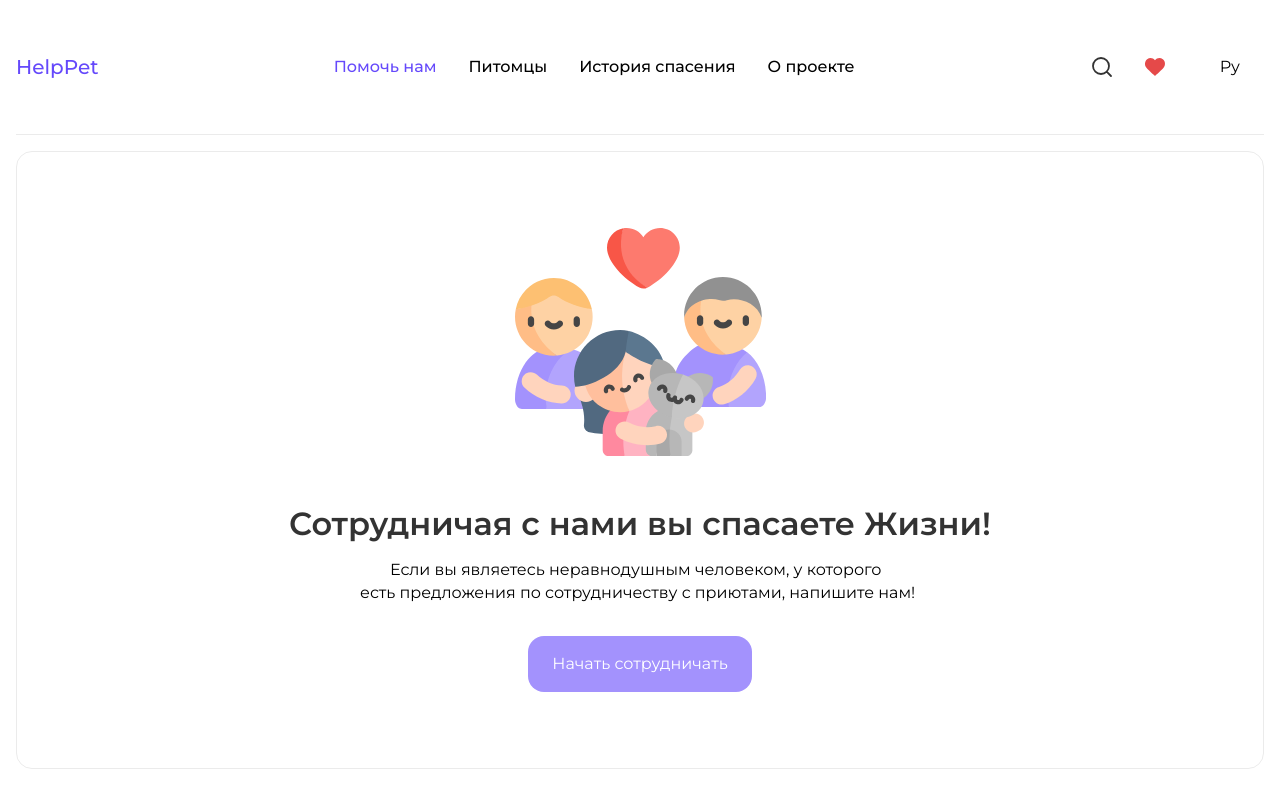
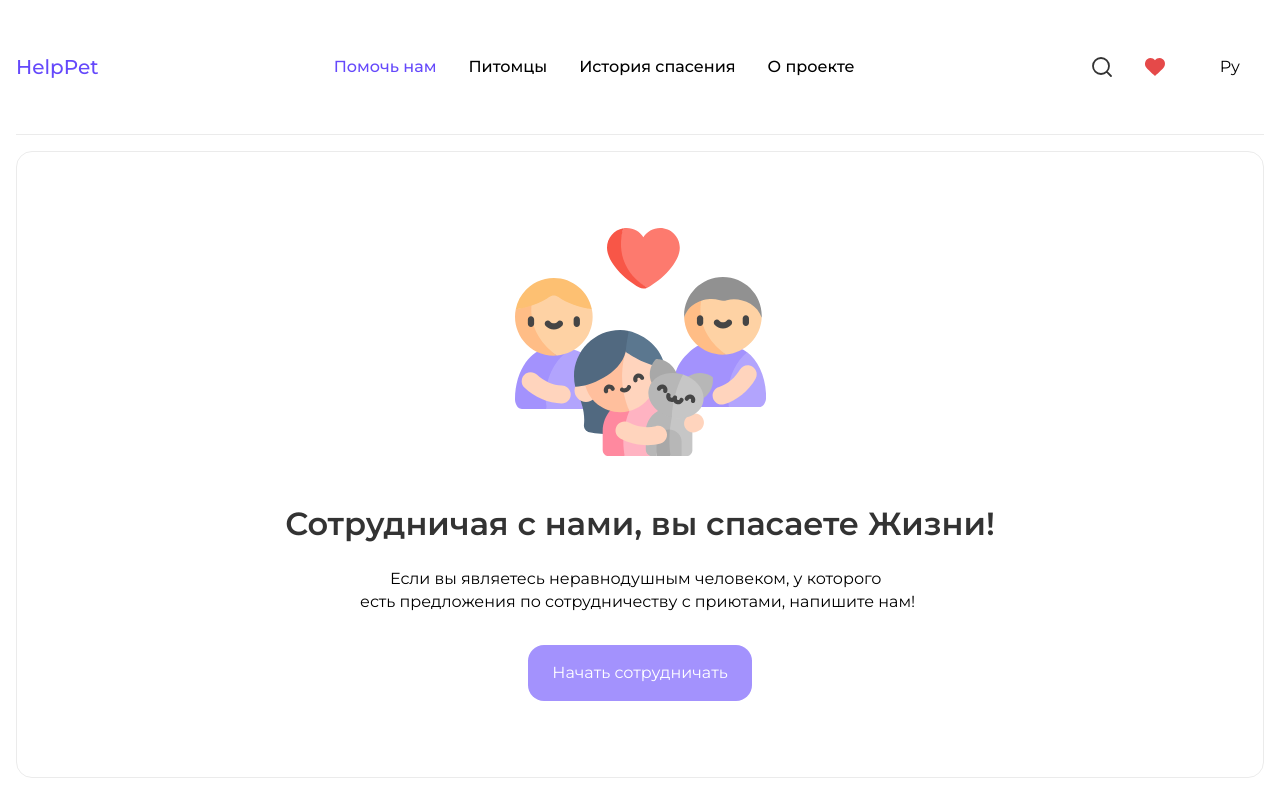
Before and after one commit to Sandbox-pets-shelter/pets-shelter, a React (Create React App) app: page / in a window 1280 px wide. Shown: the top 800 px of the page. Built offline with nearby package versions, Linux system fonts and the light colour scheme.

Commit message:
fix: fix styles and locale

```diff
--- a/src/components/ui/BaseButton/styles.module.scss
+++ b/src/components/ui/BaseButton/styles.module.scss
@@ -12,15 +12,20 @@
   &_filled-primary {
     background-color: $primary;
     color: $white;
+    transition: all $transition;
+
     .icon {
       background-color: $white;
     }
+
     &:hover {
       background-color: $primary-dark;
     }
+
     &:active {
       background-color: $primary;
     }
+
     &:disabled {
       background-color: $grey;
     }
@@ -29,24 +34,30 @@
   &_filled-accent {
     background-color: $accent;
     color: $white;
+
     .icon {
       background-color: $white;
     }
+
     &:hover {
       background-color: $white;
       color: $accent;
       box-shadow: 0 0 4px 2px $grey;
+
       .icon {
         background-color: $accent;
       }
     }
+
     &:active {
       box-shadow: 0 0 2px 1px $grey;
     }
+
     &:disabled {
       background-color: $grey;
       color: $white;
       box-shadow: none;
+
       .icon {
         background-color: $grey;
       }
@@ -57,23 +68,29 @@
     background-color: $white;
     color: $primary;
     border: 1px solid $primary;
+
     .icon {
       background-color: $primary;
     }
+
     &:hover {
       background-color: $primary;
       color: $white;
+
       .icon {
         background-color: $white;
       }
     }
+
     &:active {
       background-color: $primary-dark;
     }
+
     &:disabled {
       border-color: $accent;
       background-color: $white;
       color: $accent;
+
       .icon {
         background-color: $grey;
       }
@@ -84,19 +101,24 @@
     background-color: $white;
     border: 1px solid $accent;
     color: $accent;
+
     .icon {
       background-color: $accent;
     }
+
     &:hover {
       background-color: $accent-light;
     }
+
     &:active {
       background-color: $white;
     }
+
     &:disabled {
       border-color: $grey;
       background-color: $grey-light;
       color: $grey;
+
       .icon {
         background-color: $grey;
       }
--- a/src/locale/ru.ts
+++ b/src/locale/ru.ts
@@ -33,7 +33,7 @@ export const ru = {
       twitter: 'twitter icon'
     },
     cooperation: {
-      title: 'Сотрудничая с нами вы спасаете Жизни!',
+      title: 'Сотрудничая с нами, вы спасаете Жизни!',
       subtitle: 'Если вы являетесь неравнодушным человеком, у которого есть предложения по сотрудничеству с приютами, напишите нам!'
     }
   }
--- a/src/pages/Home/styles.module.scss
+++ b/src/pages/Home/styles.module.scss
@@ -25,7 +25,7 @@
     font-size: 16px;
     font-weight: 400;
     line-height: 23px;
-        margin: 15px 0 32px;
+    margin: 24px 0 32px;
     max-width: 560px;
     text-indent: 30px;
   }
```
Lines whose indentation alone changed are shown as unchanged.
